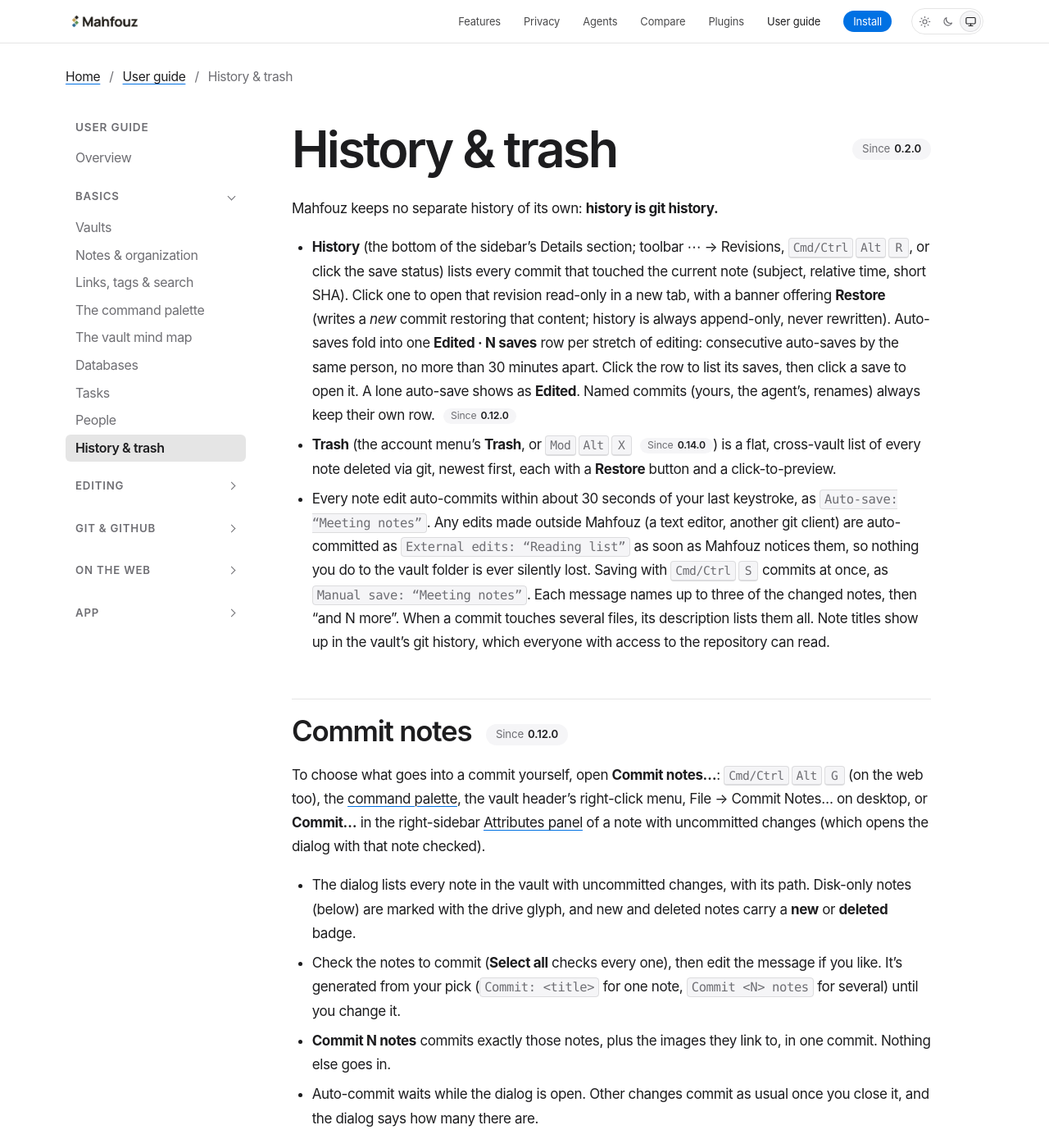
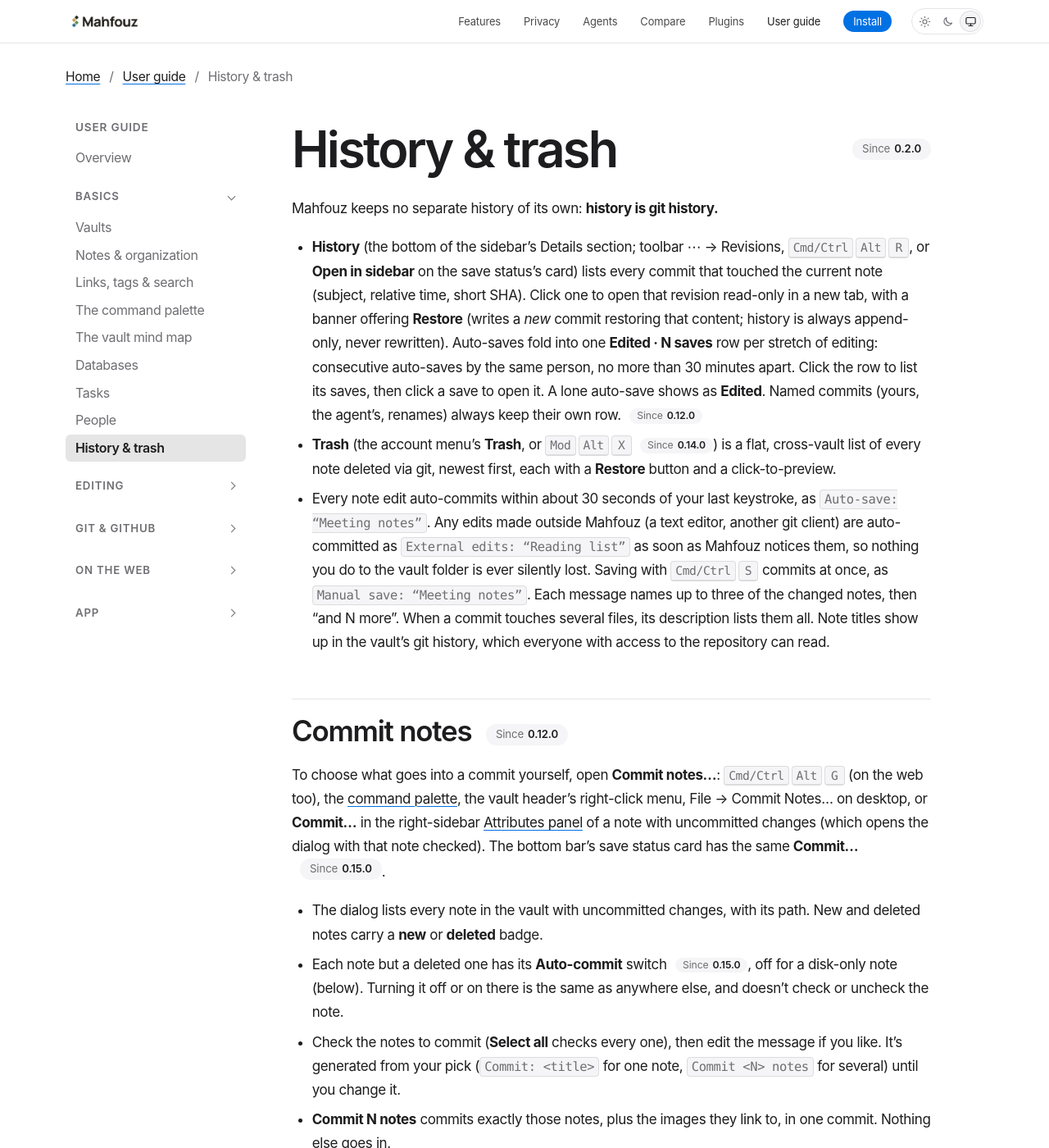
Before and after one commit to mahfouz-app/docs, a Jekyll site: the page built from guide/history.md, in a window 1280 px wide and 1400 px high. Shown: the whole window at 82% size. Built offline with Jekyll 4.4.1, drawn with Linux system fonts in a browser that asks for light colours; some of the changed text lies outside the part shown.

Commit message:
guide: the save status card, and Auto-commit in Commit notes (#221)
Co-authored-by: Claude Opus 5.5 <noreply@anthropic.com>

```diff
--- a/guide/history.md
+++ b/guide/history.md
@@ -9,7 +9,7 @@ permalink: /guide/history/
 Mahfouz keeps no separate history of its own: **history is git history.**
 
 - **History** (the bottom of the sidebar's Details section; toolbar ⋯ →
-  Revisions, <kbd>Cmd/Ctrl</kbd><kbd>Alt</kbd><kbd>R</kbd>, or click the save status) lists
+  Revisions, <kbd>Cmd/Ctrl</kbd><kbd>Alt</kbd><kbd>R</kbd>, or **Open in sidebar** on the save status's card) lists
   every commit that touched the current note (subject, relative time,
   short SHA). Click one to open that revision read-only in a new tab,
   with a banner offering **Restore** (writes a *new* commit restoring
@@ -40,11 +40,14 @@ To choose what goes into a commit yourself, open **Commit notes…**:
 [command palette](/guide/command-palette/), the vault header's right-click
 menu, File → Commit Notes… on desktop, or **Commit…** in the right-sidebar
 [Attributes panel](/guide/attributes/#attributes-panel) of a note with
-uncommitted changes (which opens the dialog with that note checked).
+uncommitted changes (which opens the dialog with that note checked). The
+bottom bar's save status card has the same **Commit…** {% include since.html v="0.15.0" %}.
 
 - The dialog lists every note in the vault with uncommitted changes, with
-  its path. Disk-only notes (below) are marked with the drive glyph, and new
-  and deleted notes carry a **new** or **deleted** badge.
+  its path. New and deleted notes carry a **new** or **deleted** badge.
+- Each note but a deleted one has its **Auto-commit** switch {% include since.html v="0.15.0" %},
+  off for a disk-only note (below). Turning it off or on there is the same
+  as anywhere else, and doesn't check or uncheck the note.
 - Check the notes to commit (**Select all** checks every one), then edit
   the message if you like. It's generated from your pick (`Commit: <title>`
   for one note, `Commit <N> notes` for several) until you change it.
@@ -62,7 +65,9 @@ Mahfouz never commits it on its own, so it isn't pushed or shared until
 you say so.
 
 - **Turn it off or on** with the **Auto-commit** switch in the right-sidebar
-  [Attributes panel](/guide/attributes/#attributes-panel), or right-click the note and pick
+  [Attributes panel](/guide/attributes/#attributes-panel), on the bottom bar's
+  save status card or in [Commit notes](#commit-notes) {% include since.html v="0.15.0" %},
+  or right-click the note and pick
   **Turn off auto-commit** / **Turn on auto-commit**. The action **Toggle
   auto-commit for note** can be bound to a key in Settings → Shortcuts; it
   has no default key.
```
Also changed, not shown: guide/toolbar.md (+8 -2 lines).
